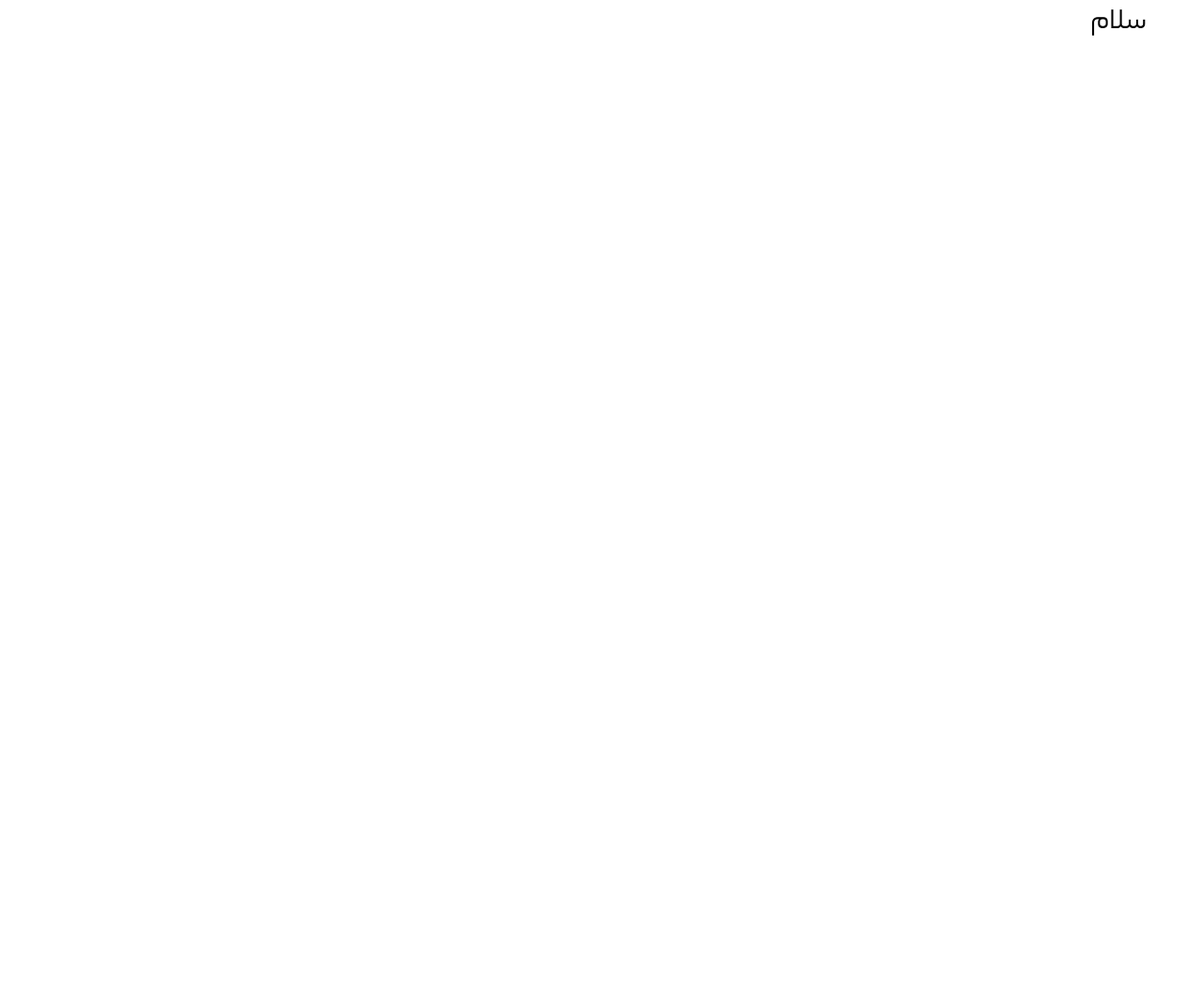
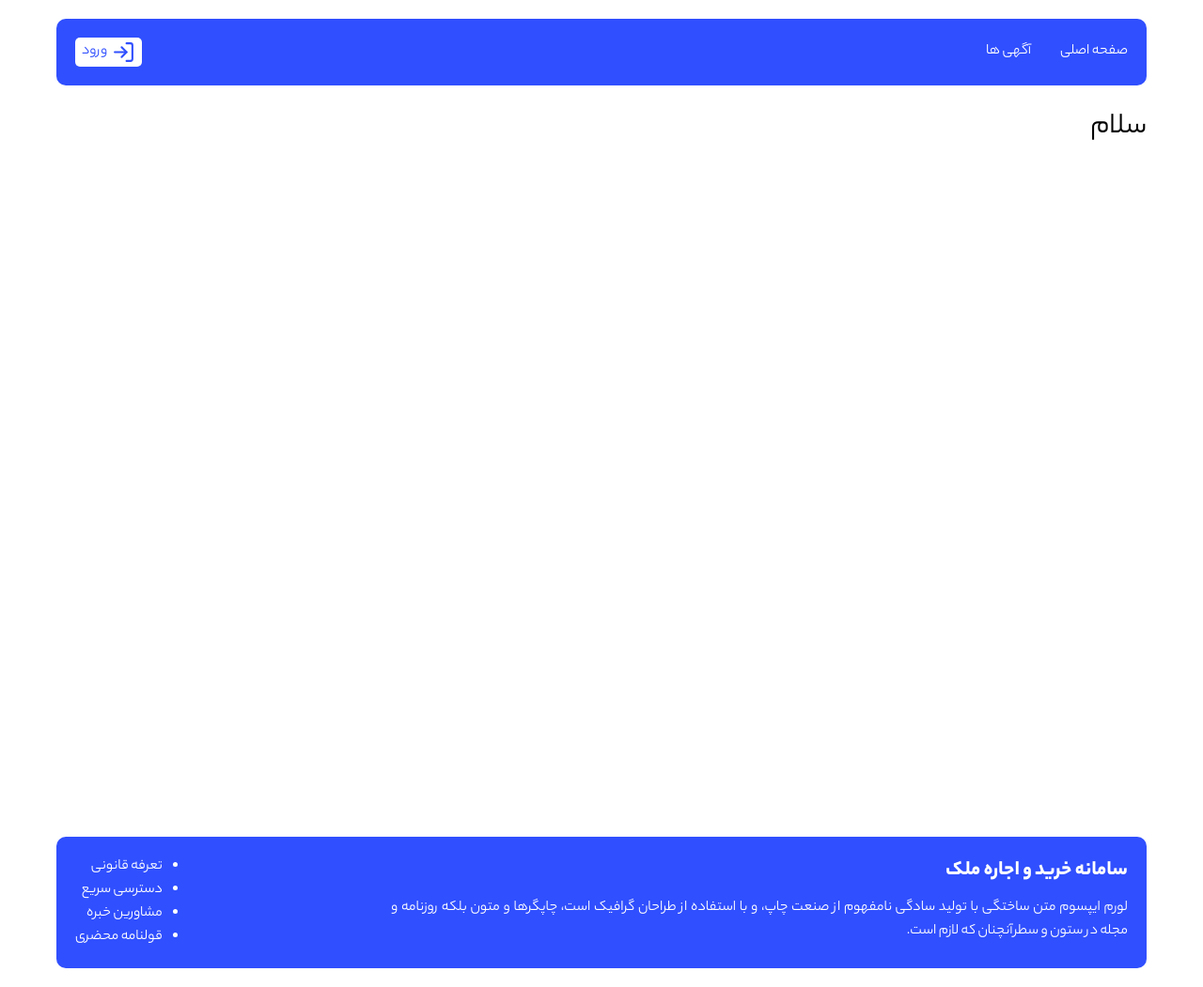
Before and after one commit to hamedkh23/real-state-app.github.io, a Next.js app: page / in a window 1280 px wide. Shown: the whole page at 94% size. Before the commit the page ends 800 px from the top, so only its background shows below. Built offline with nearby package versions, Linux system fonts and the light colour scheme.

Commit message:
create header & footer & layout

```diff
--- a/package.json
+++ b/package.json
@@ -9,9 +9,10 @@
     "lint": "next lint"
   },
   "dependencies": {
+    "next": "14.0.4",
     "react": "^18",
     "react-dom": "^18",
-    "next": "14.0.4"
+    "react-icons": "^4.12.0"
   },
   "devDependencies": {
     "eslint": "^8",
--- a/src/app/layout.js
+++ b/src/app/layout.js
@@ -1,4 +1,5 @@
-import { yekan } from "@/utils/font";
+import Layout from "@/layout/Layout";
+import { yekan } from "@/utils/fonts";
 import "./globals.css";
 
 export const metadata = {
@@ -9,7 +10,9 @@ export const metadata = {
 export default function RootLayout({ children }) {
   return (
     <html lang="fa" dir="rtl">
-      <body className={yekan.className}>{children}</body>
+      <body className={yekan.className}>
+        <Layout>{children}</Layout>
+      </body>
     </html>
   );
 }
--- /dev/null
+++ b/src/components/layout/Footer.js
@@ -0,0 +1,26 @@
+import styles from "@/layout/Footer.module.css";
+
+function Footer() {
+  return (
+    <footer className={styles.footer}>
+      <div className={styles.desc}>
+        <h3>سامانه خرید و اجاره ملک</h3>
+        <p>
+          لورم ایپسوم متن ساختگی با تولید سادگی نامفهوم از صنعت چاپ، و با
+          استفاده از طراحان گرافیک است، چاپگرها و متون بلکه روزنامه و مجله در
+          ستون و سطرآنچنان که لازم است.
+        </p>
+      </div>
+      <div>
+        <ul>
+          <li>تعرفه قانونی</li>
+          <li>دسترسی سریع</li>
+          <li>مشاورین خبره</li>
+          <li>قولنامه محضری</li>
+        </ul>
+      </div>
+    </footer>
+  );
+}
+
+export default Footer;
--- /dev/null
+++ b/src/components/layout/Footer.module.css
@@ -0,0 +1,21 @@
+.footer {
+  display: flex;
+  justify-content: space-between;
+  padding: 20px;
+  margin: 80px 0 20px;
+  border-radius: 10px;
+  background-color: #304ffe;
+  color: #fff;
+}
+
+.desc {
+  width: 70%;
+  text-align: justify;
+  margin-left: 30px;
+}
+
+.desc h3 {
+  font-weight: 600;
+  font-size: 1.4rem;
+  margin-bottom: 10px;
+}
--- /dev/null
+++ b/src/components/layout/Header.js
@@ -0,0 +1,28 @@
+import Link from "next/link";
+import { FiLogIn } from "react-icons/fi";
+import styles from "@/layout/Header.module.css";
+
+function Header() {
+  return (
+    <header className={styles.header}>
+      <div>
+        <ul>
+          <li>
+            <Link href="/">صفحه اصلی</Link>
+          </li>
+          <li>
+            <Link href="/buy-residential">آگهی ها</Link>
+          </li>
+        </ul>
+      </div>
+      <div className={styles.login}>
+        <Link href="/signin">
+          <FiLogIn />
+          <span>ورود</span>
+        </Link>
+      </div>
+    </header>
+  );
+}
+
+export default Header;
--- /dev/null
+++ b/src/components/layout/Header.module.css
@@ -0,0 +1,47 @@
+.header {
+  display: flex;
+  justify-content: space-between;
+  align-items: center;
+  padding: 20px;
+  margin: 20px 0;
+  border-radius: 10px;
+  background-color: #304ffe;
+  color: #fff;
+}
+
+.header ul {
+  list-style: none;
+  display: flex;
+}
+
+.header ul li {
+  margin-left: 30px;
+}
+
+.login a {
+  display: flex;
+  align-items: center;
+  background-color: #fff;
+  color: #304ffe;
+  padding: 3px 7px;
+  border-radius: 5px;
+  transition: all ease-in 0.1s;
+}
+.login a:hover {
+  background-color: #304ffe;
+  color: #fff;
+}
+
+.login svg {
+  font-size: 25px;
+}
+
+.login span {
+  margin-right: 5px;
+}
+
+@media (max-width: 600px) {
+  .header ul li {
+    margin-left: 10px;
+  }
+}
--- /dev/null
+++ b/src/components/layout/Layout.js
@@ -0,0 +1,16 @@
+import Header from "@/layout/Footer";
+import Footer from "@/layout/Header";
+
+function Layout({ children }) {
+  const style = { minHeight: "700px" };
+
+  return (
+    <>
+      <Footer />
+      <div style={style}>{children}</div>
+      <Header />
+    </>
+  );
+}
+
+export default Layout;
```
Also changed, not shown: src/utils/fonts.js (renamed from src/utils/font.js), 1 other file (tests, documents, lock files or other folders).
